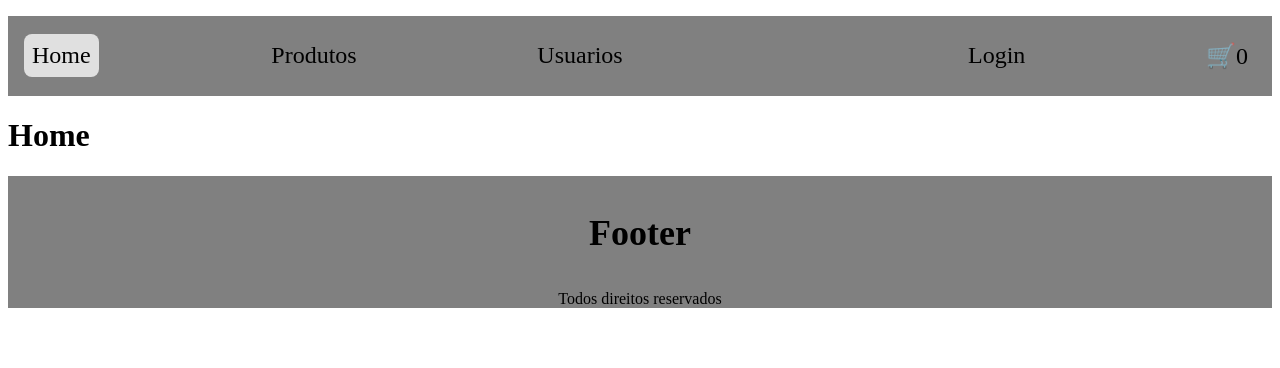
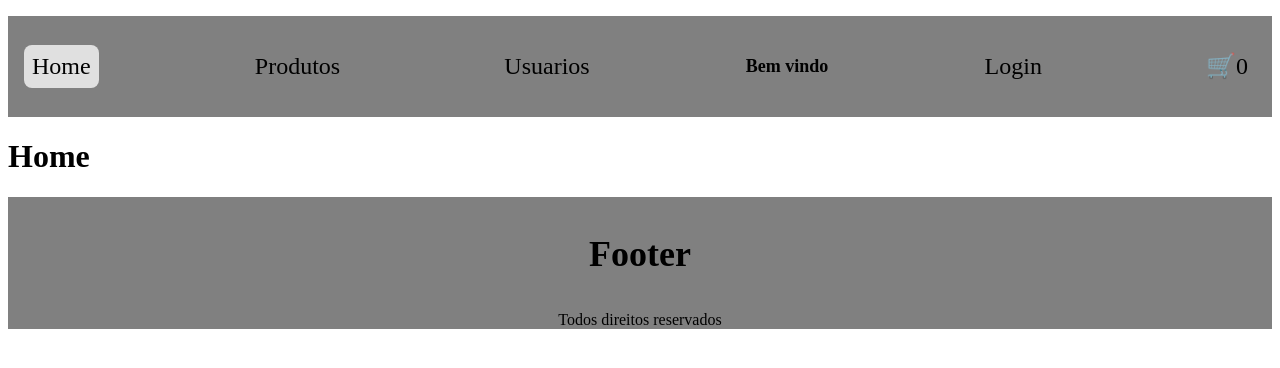
Before and after one commit to DeivithMaciel/react-ts-lab, a React (Vite) app: page / in a window 1280 px wide. Shown: the top 368 px of the page. Built offline with nearby package versions, Linux system fonts and the light colour scheme.

Commit message:
feat: complete authentication flow and protect cart access

```diff
--- a/src/App.tsx
+++ b/src/App.tsx
@@ -16,6 +16,7 @@ import Footer from "./components/Footer";
 function App() {
 
   const carrinho = useSelector((state: RootState) => state.carrinho)
+  const auth = useSelector((state: RootState) => state.auth)
 
   useEffect(() => {
     localStorage.setItem('carrinho', JSON.stringify(carrinho))
@@ -30,7 +31,12 @@ function App() {
       <Route path="/produtos" element={<Produtos />} />
       <Route path="/usuarios" element={<Usuarios />} />
       <Route path="/auth" element={<Auth />} />
-      <Route path="/carrinho" element={<Carrinho />} />
+      {auth.isAuthenticated
+      ? (
+        <Route path="/carrinho" element={<Carrinho />} />
+      ) : (
+        <Route path="/carrinho" element={<Auth />} />
+      )}
     </Routes>
     <Footer />
     </>
--- a/src/components/Navbar/index.tsx
+++ b/src/components/Navbar/index.tsx
@@ -28,7 +28,7 @@ export const Navbar = () => {
         className={({ isActive }) =>
             isActive ? 'ativo' : '' }
         >Usuarios</NavLink>
-        <h4>{auth.isAuthenticated ? `Olá, ${auth.user?.name}` : ''}</h4>
+        <h4>{auth.isAuthenticated ? `Olá, ${auth.user?.name}` : 'Bem vindo'}</h4>
         <NavLink to={'/auth'}
         className={({ isActive }) =>
             isActive ? 'ativo' : '' }>
```
